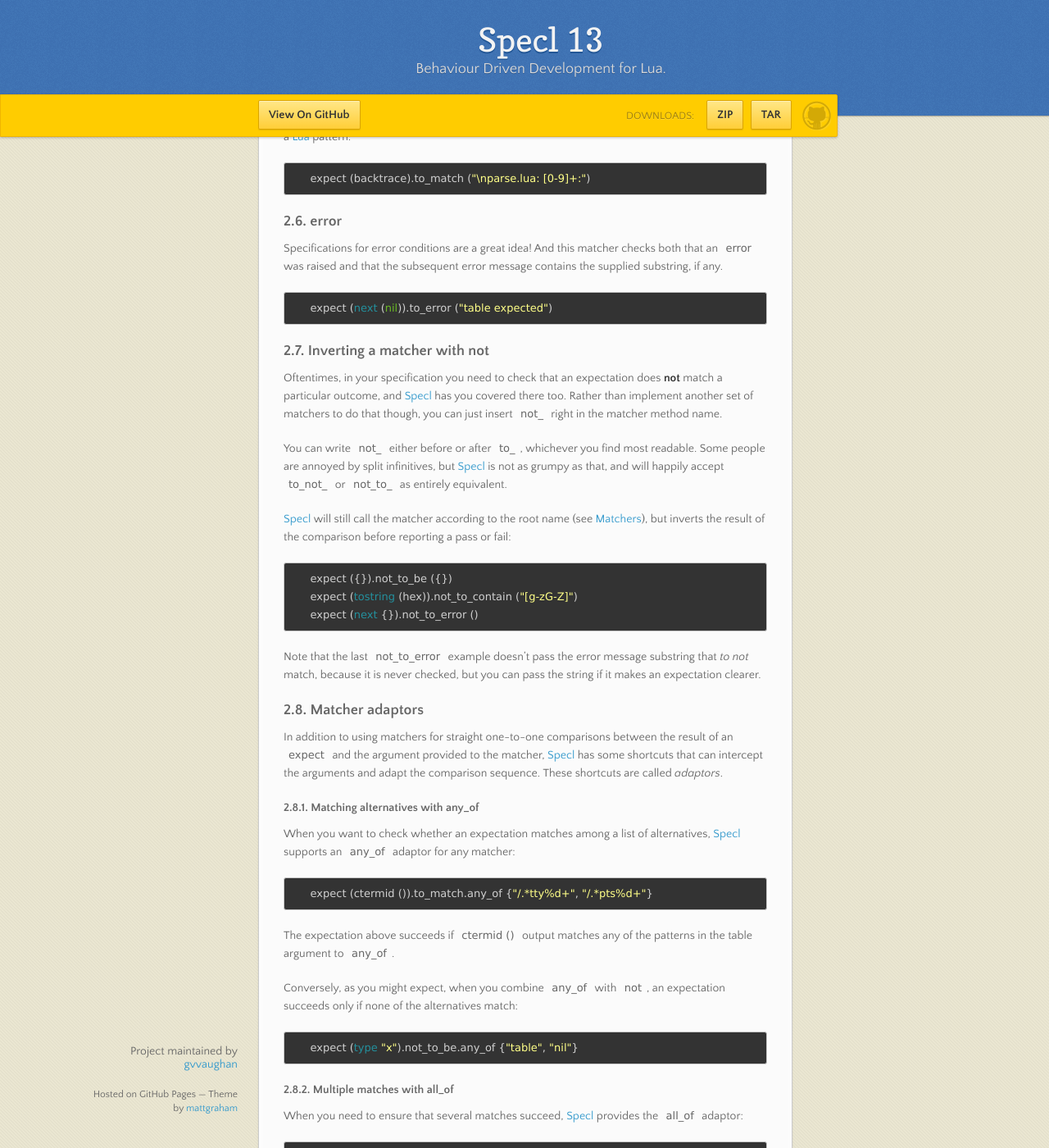
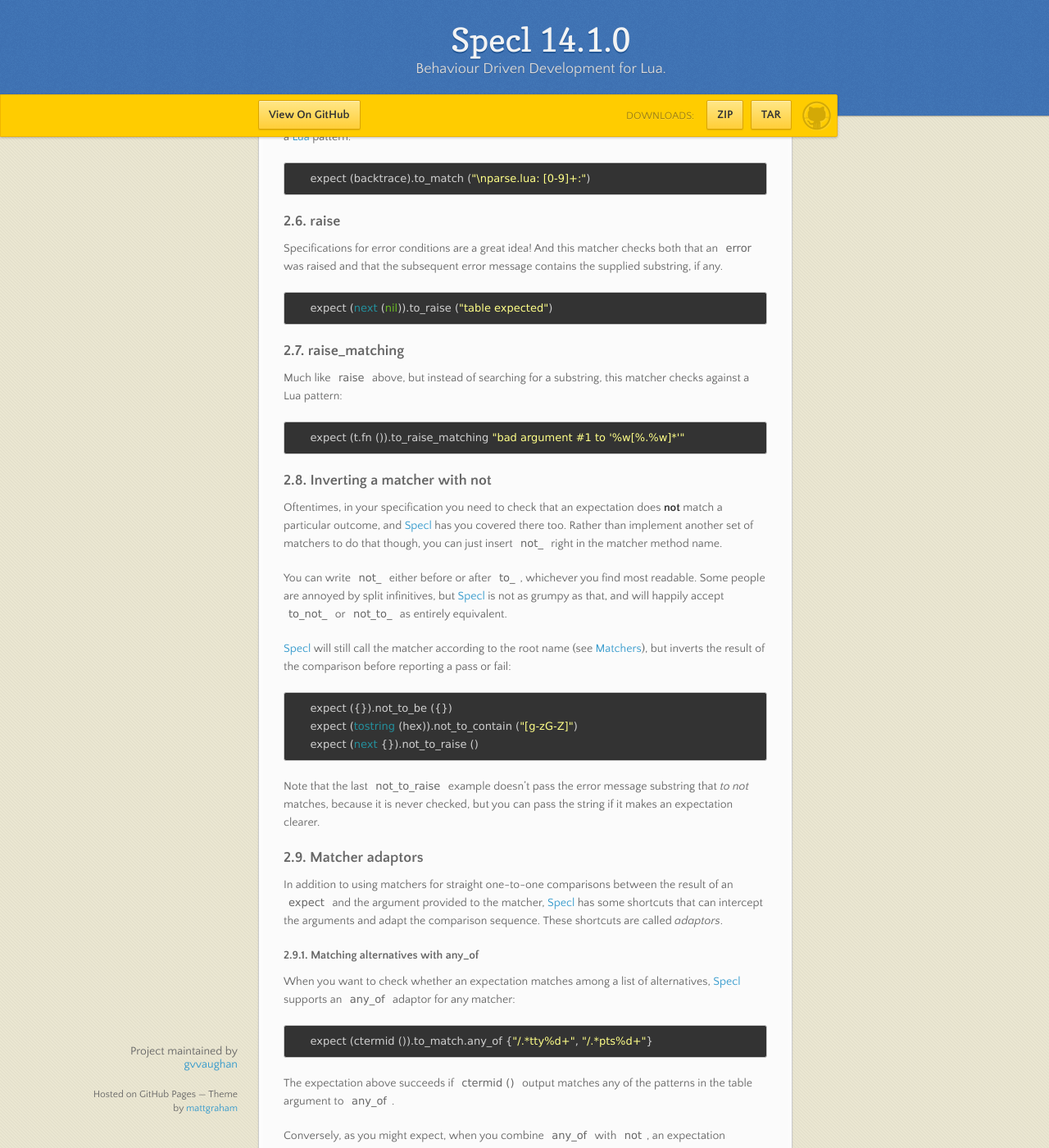
Before and after one commit to gvvaughan/specl, a Jekyll site: the page built from index.md, in a window 1280 px wide and 1400 px high, scrolled down 7581 px. Shown: the whole window at 82% size. Built offline with Jekyll 4.4.1, drawn with Linux system fonts in a browser that asks for light colours; nearby versions of some CDN libraries; some of the changed text lies outside the part shown.

Commit message:
gh-pages: update to Specl 14.1.0.
* _cenfig.yml (release-no): Bump to 14.1.0.
* index.md: Update from master.

Signed-off-by: Gary V. Vaughan <gary@gnu.org>

```diff
--- a/_config.yml
+++ b/_config.yml
@@ -4,7 +4,7 @@
 name:         Specl
 description:  Behaviour Driven Development for Lua.
 forkme:       "https://github.com/gvvaughan/specl"
-release-no:   13
+release-no:   14.1.0
 
 url:      "http://gvvaughan.github.io/specl"
 markdown: kramdown
--- a/index.md
+++ b/index.md
@@ -266,7 +266,7 @@
       - it cannot remove an element when empty:
           pending "issue #26"
           stack = Stack {}
-          expect (stack.pop ()).to_error "underflow"
+          expect (stack.pop ()).to_raise "underflow"
 {% endhighlight %}
 
 Running [Specl] now shows the string in the pending summary report:
@@ -440,17 +440,26 @@
     expect (backtrace).to_match ("\nparse.lua: [0-9]+:")
 {% endhighlight %}
 
-### 2.6. error
+### 2.6. raise
 
 Specifications for error conditions are a great idea! And this matcher
 checks both that an `error` was raised and that the subsequent error
 message contains the supplied substring, if any.
 
 {% highlight lua %}
-    expect (next (nil)).to_error ("table expected")
-{% endhighlight %}
-
-### 2.7. Inverting a matcher with not
+    expect (next (nil)).to_raise ("table expected")
+{% endhighlight %}
+
+### 2.7. raise_matching
+
+Much like `raise` above, but instead of searching for a substring, this
+matcher checks against a Lua pattern:
+
+{% highlight lua %}
+    expect (t.fn ()).to_raise_matching "bad argument #1 to '%w[%.%w]*'"
+{% endhighlight %}
+
+### 2.8. Inverting a matcher with not
 
 Oftentimes, in your specification you need to check that an expectation
 does **not** match a particular outcome, and [Specl] has you covered
@@ -469,14 +478,14 @@
 {% highlight lua %}
     expect ({}).not_to_be ({})
     expect (tostring (hex)).not_to_contain ("[g-zG-Z]")
-    expect (next {}).not_to_error ()
-{% endhighlight %}
-
-Note that the last `not_to_error` example doesn't pass the error
-message substring that _to not_ match, because it is never checked,
+    expect (next {}).not_to_raise ()
+{% endhighlight %}
+
+Note that the last `not_to_raise` example doesn't pass the error
+message substring that _to not_ matches, because it is never checked,
 but you can pass the string if it makes an expectation clearer.
 
-### 2.8. Matcher adaptors
+### 2.9. Matcher adaptors
 
 In addition to using matchers for straight one-to-one comparisons
 between the result of an `expect` and the argument provided to the
@@ -484,7 +493,7 @@
 and adapt the comparison sequence.  These shortcuts are called
 _adaptors_.
 
-#### 2.8.1. Matching alternatives with any_of
+#### 2.9.1. Matching alternatives with any_of
 
 When you want to check whether an expectation matches among a list of
 alternatives, [Specl] supports an `any_of` adaptor for any matcher:
@@ -503,7 +512,7 @@
     expect (type "x").not_to_be.any_of {"table", "nil"}
 {% endhighlight %}
 
-#### 2.8.2. Multiple matches with all_of
+#### 2.9.2. Multiple matches with all_of
 
 When you need to ensure that several matches succeed, [Specl] provides
 the `all_of` adaptor:
@@ -536,7 +545,7 @@
     expect ({non_boolean_result}).not_to_contain.any_of {true, false}
 {% endhighlight %}
 
-#### 2.8.3. Unordered matching with a_permutation_of
+#### 2.9.3. Unordered matching with a_permutation_of
 
 While [Specl] makes every effort to maintain ordering of elements in
 the tables (and objects) it uses, there are times when you really want
```
Also changed, not shown: other parts of index.md (+2 -2 lines).
